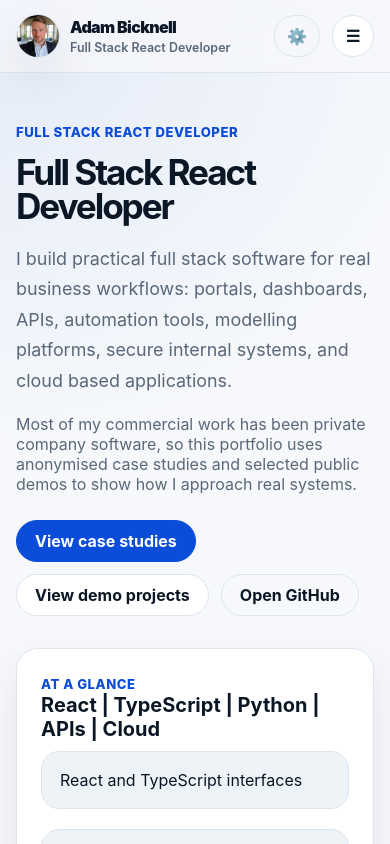
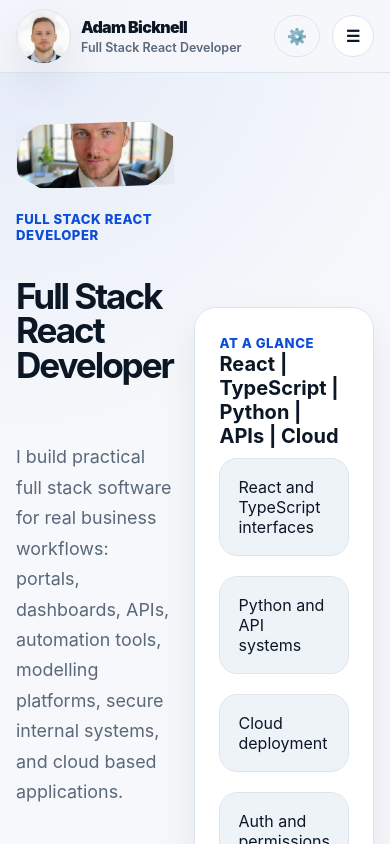
Before and after one commit to adambicknell/development-portfolio, a Next.js app: page / in a window 390 px wide. Shown: the top 844 px of the page. Built offline with nearby package versions, Linux system fonts and the light colour scheme.

Commit message:
ADD: Photos to pages.

```diff
--- a/src/app/globals.css
+++ b/src/app/globals.css
@@ -1,4 +1,4 @@
-@import 'animate.css';
+@import "animate.css";
 
 :root {
   --bg: #f6f8fb;
@@ -9,7 +9,7 @@
   --border: #dce4ee;
   --primary: #0b4dd8;
   --primaryInk: #ffffff;
-  --shadow: 0 18px 40px rgba(15,23,42,.08);
+  --shadow: 0 18px 40px rgba(15, 23, 42, 0.08);
 }
 [data-theme="dark"] {
   --bg: #07111f;
@@ -20,84 +20,438 @@
   --border: #21354f;
   --primary: #6aa5ff;
   --primaryInk: #05101f;
-  --shadow: 0 18px 40px rgba(0,0,0,.28);
+  --shadow: 0 18px 40px rgba(0, 0, 0, 0.28);
 }
-* { box-sizing: border-box; }
+* {
+  box-sizing: border-box;
+}
 body {
   margin: 0;
-  background: radial-gradient(circle at top left, rgba(11,77,216,.08), transparent 28rem), var(--bg);
+  background:
+    radial-gradient(
+      circle at top left,
+      rgba(11, 77, 216, 0.08),
+      transparent 28rem
+    ),
+    var(--bg);
   color: var(--text);
-  font-family: Inter, ui-sans-serif, system-ui, -apple-system, BlinkMacSystemFont, "Segoe UI", sans-serif;
+  font-family:
+    Inter,
+    ui-sans-serif,
+    system-ui,
+    -apple-system,
+    BlinkMacSystemFont,
+    "Segoe UI",
+    sans-serif;
 }
-a { color: inherit; text-decoration: none; }
-button, input, select { font: inherit; }
-button { cursor: pointer; }
-:focus-visible { outline: 3px solid var(--primary); outline-offset: 3px; }
-.container { width: min(1180px, calc(100% - 32px)); margin: 0 auto; }
-.section { padding: 72px 0; }
-.section-tight { padding: 42px 0; }
-.grid { display: grid; gap: 20px; }
-.grid-2 { grid-template-columns: repeat(2, minmax(0, 1fr)); }
-.grid-3 { grid-template-columns: repeat(3, minmax(0, 1fr)); }
-.grid-4 { grid-template-columns: repeat(4, minmax(0, 1fr)); }
-.card { background: color-mix(in srgb, var(--surface) 94%, transparent); border: 1px solid var(--border); border-radius: 22px; box-shadow: var(--shadow); padding: 24px; animation-name: fadeInUp; animation-duration: .7s; animation-fill-mode: both; }
-.card-soft { background: var(--soft); border: 1px solid var(--border); border-radius: 18px; padding: 18px; }
-.eyebrow { color: var(--primary); font-size: .82rem; font-weight: 800; letter-spacing: .04em; text-transform: uppercase; }
-.h1 { font-size: clamp(2.2rem, 5vw, 4.8rem); line-height: .98; letter-spacing: -.06em; margin: 14px 0 20px; }
-.h2 { font-size: clamp(1.9rem, 3vw, 3.1rem); line-height: 1; letter-spacing: -.05em; margin: 0 0 16px; }
-.h3 { font-size: 1.25rem; line-height: 1.2; margin: 0 0 10px; }
-.lead { color: var(--muted); font-size: 1.12rem; line-height: 1.7; max-width: 760px; }
-.muted { color: var(--muted); }
-.row { display: flex; gap: 12px; flex-wrap: wrap; align-items: center; }
-.space-between { display: flex; align-items: center; justify-content: space-between; gap: 20px; }
-.button { display: inline-flex; align-items: center; justify-content: center; gap: 8px; min-height: 42px; border-radius: 999px; padding: 0 18px; border: 1px solid var(--border); background: var(--surface); color: var(--text); font-weight: 700; }
-.button.primary { background: var(--primary); color: var(--primaryInk); border-color: var(--primary); }
-.button.ghost { background: transparent; }
-.tag { display: inline-flex; border: 1px solid var(--border); background: var(--soft); color: var(--muted); border-radius: 999px; padding: 5px 9px; font-size: .8rem; font-weight: 700; }
-.badge { display: inline-flex; border-radius: 999px; padding: 5px 10px; background: color-mix(in srgb, var(--primary) 14%, var(--surface)); color: var(--primary); font-weight: 800; font-size: .78rem; }
-.input, .select { width: 100%; min-height: 44px; border: 1px solid var(--border); background: var(--surface); color: var(--text); border-radius: 14px; padding: 0 14px; }
-.site-header { position: sticky; top: 0; z-index: 40; backdrop-filter: blur(18px); background: color-mix(in srgb, var(--bg) 78%, transparent); border-bottom: 1px solid var(--border); }
-.header-inner { min-height: 72px; display: flex; align-items: center; justify-content: space-between; gap: 20px; }
-.logo { display: inline-flex; align-items: center; gap: 10px; font-weight: 900; letter-spacing: -.04em; }
-.logo-avatar { width: 44px; height: 44px; border-radius: 999px; object-fit: cover; border: 1px solid var(--border); box-shadow: var(--shadow); flex-shrink: 0; }
-.logo > span { display: block; }
-.logo > span > span { display: block; color: var(--muted); font-weight: 600; font-size: .78rem; letter-spacing: 0; margin-top: 3px; }
-.nav { display: flex; gap: 16px; align-items: center; }
-.nav a { color: var(--muted); font-weight: 700; font-size: .9rem; }
-.nav a:hover { color: var(--text); }
-.nav-icon-link { display: inline-flex; align-items: center; gap: 6px; }
-.mobile-menu-button { display: none; }
-.mobile-panel { display: none; }
-.icon-button { min-width: 42px; padding: 0 12px; }
-.footer { background: #061022; color: #edf4ff; padding: 42px 0; margin-top: 64px; }
-.footer a, .footer .muted { color: #bac8dc; }
-.footer-icon-link { display: inline-flex; align-items: center; gap: 8px; }
-.hero-grid { display: grid; grid-template-columns: 1.25fr .75fr; gap: 32px; align-items: start; }
-.sticky { position: sticky; top: 96px; }
-.preview-panel { min-height: 190px; border-radius: 18px; border: 1px solid var(--border); background: linear-gradient(135deg, var(--soft), var(--surface)); padding: 18px; }
-.diagram-row { display: flex; align-items: center; gap: 10px; flex-wrap: wrap; }
-.diagram-node { border: 1px solid var(--border); background: var(--surface); padding: 12px 14px; border-radius: 14px; font-weight: 800; }
-.arrow { color: var(--muted); }
-.overlay { position: fixed; inset: 0; height: 100vh; background: rgba(2,6,23,.5); z-index: 80; display: grid; place-items: start center; padding-top: 10vh; }
-.modal { width: min(880px, calc(100% - 32px)); max-height: 80vh; overflow: auto; background: var(--surface); border: 1px solid var(--border); border-radius: 24px; box-shadow: 0 40px 90px rgba(0,0,0,.35); padding: 20px; }
-.skip-link { position: absolute; top: -100px; left: 12px; background: var(--primary); color: var(--primaryInk); padding: 10px 14px; border-radius: 10px; z-index: 100; }
-.skip-link:focus { top: 12px; }
+a {
+  color: inherit;
+  text-decoration: none;
+}
+button,
+input,
+select {
+  font: inherit;
+}
+button {
+  cursor: pointer;
+}
+:focus-visible {
+  outline: 3px solid var(--primary);
+  outline-offset: 3px;
+}
+.container {
+  width: min(1180px, calc(100% - 32px));
+  margin: 0 auto;
+}
+.section {
+  padding: 72px 0;
+}
+.section-tight {
+  padding: 42px 0;
+}
+.grid {
+  display: grid;
+  gap: 20px;
+}
+.grid-2 {
+  grid-template-columns: repeat(2, minmax(0, 1fr));
+}
+.grid-3 {
+  grid-template-columns: repeat(3, minmax(0, 1fr));
+}
+.grid-4 {
+  grid-template-columns: repeat(4, minmax(0, 1fr));
+}
+.card {
+  background: color-mix(in srgb, var(--surface) 94%, transparent);
+  border: 1px solid var(--border);
+  border-radius: 22px;
+  box-shadow: var(--shadow);
+  padding: 24px;
+  animation-name: fadeInUp;
+  animation-duration: 0.7s;
+  animation-fill-mode: both;
+}
+.card-soft {
+  background: var(--soft);
+  border: 1px solid var(--border);
+  border-radius: 18px;
+  padding: 18px;
+}
+.eyebrow {
+  color: var(--primary);
+  font-size: 0.82rem;
+  font-weight: 800;
+  letter-spacing: 0.04em;
+  text-transform: uppercase;
+}
+.h1 {
+  font-size: clamp(2.2rem, 5vw, 4.8rem);
+  line-height: 0.98;
+  letter-spacing: -0.06em;
+  margin: 14px 0 20px;
+}
+.h2 {
+  font-size: clamp(1.9rem, 3vw, 3.1rem);
+  line-height: 1;
+  letter-spacing: -0.05em;
+  margin: 0 0 16px;
+}
+.h3 {
+  font-size: 1.25rem;
+  line-height: 1.2;
+  margin: 0 0 10px;
+}
+.lead {
+  color: var(--muted);
+  font-size: 1.12rem;
+  line-height: 1.7;
+  max-width: 760px;
+}
+.muted {
+  color: var(--muted);
+}
+.row {
+  display: flex;
+  gap: 12px;
+  flex-wrap: wrap;
+  align-items: center;
+}
+.space-between {
+  display: flex;
+  align-items: center;
+  justify-content: space-between;
+  gap: 20px;
+}
+.button {
+  display: inline-flex;
+  align-items: center;
+  justify-content: center;
+  gap: 8px;
+  min-height: 42px;
+  border-radius: 999px;
+  padding: 0 18px;
+  border: 1px solid var(--border);
+  background: var(--surface);
+  color: var(--text);
+  font-weight: 700;
+}
+.button.primary {
+  background: var(--primary);
+  color: var(--primaryInk);
+  border-color: var(--primary);
+}
+.button.ghost {
+  background: transparent;
+}
+.tag {
+  display: inline-flex;
+  border: 1px solid var(--border);
+  background: var(--soft);
+  color: var(--muted);
+  border-radius: 999px;
+  padding: 5px 9px;
+  font-size: 0.8rem;
+  font-weight: 700;
+}
+.badge {
+  display: inline-flex;
+  border-radius: 999px;
+  padding: 5px 10px;
+  background: color-mix(in srgb, var(--primary) 14%, var(--surface));
+  color: var(--primary);
+  font-weight: 800;
+  font-size: 0.78rem;
+}
+.input,
+.select {
+  width: 100%;
+  min-height: 44px;
+  border: 1px solid var(--border);
+  background: var(--surface);
+  color: var(--text);
+  border-radius: 14px;
+  padding: 0 14px;
+}
+.site-header {
+  position: sticky;
+  top: 0;
+  z-index: 40;
+  backdrop-filter: blur(18px);
+  background: color-mix(in srgb, var(--bg) 78%, transparent);
+  border-bottom: 1px solid var(--border);
+}
+.header-inner {
+  min-height: 72px;
+  display: flex;
+  align-items: center;
+  justify-content: space-between;
+  gap: 20px;
+}
+.logo {
+  display: inline-flex;
+  align-items: center;
+  gap: 10px;
+  font-weight: 900;
+  letter-spacing: -0.04em;
+}
+.logo-avatar {
+  width: 55px;
+  height: 55px;
+  border-radius: 999px;
+  border: 1px solid var(--border);
+  box-shadow: var(--shadow);
+  flex-shrink: 0;
+}
+.logo > span {
+  display: block;
+}
+.logo > span > span {
+  display: block;
+  color: var(--muted);
+  font-weight: 600;
+  font-size: 0.78rem;
+  letter-spacing: 0;
+  margin-top: 3px;
+}
+.nav {
+  display: flex;
+  gap: 16px;
+  align-items: center;
+}
+.nav a {
+  color: var(--muted);
+  font-weight: 700;
+  font-size: 0.9rem;
+}
+.nav a:hover {
+  color: var(--text);
+}
+.nav-icon-link {
+  display: inline-flex;
+  align-items: center;
+  gap: 6px;
+}
+.mobile-menu-button {
+  display: none;
+}
+.mobile-panel {
+  display: none;
+}
+.icon-button {
+  min-width: 42px;
+  padding: 0 12px;
+}
+.footer {
+  background: #061022;
+  color: #edf4ff;
+  padding: 42px 0;
+  margin-top: 64px;
+}
+.footer a,
+.footer .muted {
+  color: #bac8dc;
+}
+.footer-icon-link {
+  display: inline-flex;
+  align-items: center;
+  gap: 8px;
+}
+.hero-grid {
+  display: grid;
+  grid-template-columns: 1.25fr 0.75fr;
+  gap: 32px;
+  align-items: start;
+}
+.hero-left-stack {
+  display: grid;
+  gap: 22px;
+}
+.aside-stack {
+  display: grid;
+  gap: 22px;
+}
+.photo-frame {
+  position: relative;
+  isolation: isolate;
+  overflow: hidden;
+  border: 1px solid var(--border);
+  box-shadow: var(--shadow);
+  background: color-mix(in srgb, var(--surface) 88%, transparent);
+}
+.photo-frame::before {
+  content: "";
+  position: absolute;
+  inset: 12px -12px -12px 12px;
+  border: 1px solid color-mix(in srgb, var(--primary) 32%, var(--border));
+  border-radius: inherit;
+  background: linear-gradient(
+    145deg,
+    color-mix(in srgb, var(--primary) 16%, transparent),
+    transparent
+  );
+  z-index: -1;
+}
+.photo-frame-image {
+  object-fit: cover;
+}
+.photo-frame-tall {
+  width: min(100%, 360px);
+  aspect-ratio: 3 / 4.4;
+  border-radius: 34px 22px 42px 24px;
+}
+.photo-frame-wide {
+  width: min(100%, 620px);
+  aspect-ratio: 16 / 9;
+  border-radius: 24px 40px 20px 36px;
+}
+.photo-frame-feature {
+  width: min(100%, 420px);
+  aspect-ratio: 5 / 4;
+  border-radius: 38px 14px 42px 22px;
+  clip-path: polygon(0 7%, 84% 0, 100% 24%, 100% 93%, 16% 100%, 0 78%);
+}
+.photo-frame-feature-top {
+  width: min(100%, 760px);
+  aspect-ratio: 21 / 9;
+}
+.sticky {
+  position: sticky;
+  top: 96px;
+}
+.preview-panel {
+  min-height: 190px;
+  border-radius: 18px;
+  border: 1px solid var(--border);
+  background: linear-gradient(135deg, var(--soft), var(--surface));
+  padding: 18px;
+}
+.diagram-row {
+  display: flex;
+  align-items: center;
+  gap: 10px;
+  flex-wrap: wrap;
+}
+.diagram-node {
+  border: 1px solid var(--border);
+  background: var(--surface);
+  padding: 12px 14px;
+  border-radius: 14px;
+  font-weight: 800;
+}
+.arrow {
+  color: var(--muted);
+}
+.overlay {
+  position: fixed;
+  inset: 0;
+  height: 100vh;
+  background: rgba(2, 6, 23, 0.5);
+  z-index: 80;
+  display: grid;
+  place-items: start center;
+  padding-top: 10vh;
+}
+.modal {
+  width: min(880px, calc(100% - 32px));
+  max-height: 80vh;
+  overflow: auto;
+  background: var(--surface);
+  border: 1px solid var(--border);
+  border-radius: 24px;
+  box-shadow: 0 40px 90px rgba(0, 0, 0, 0.35);
+  padding: 20px;
+}
+.skip-link {
+  position: absolute;
+  top: -100px;
+  left: 12px;
+  background: var(--primary);
+  color: var(--primaryInk);
+  padding: 10px 14px;
+  border-radius: 10px;
+  z-index: 100;
+}
+.skip-link:focus {
+  top: 12px;
+}
 
-.animate-fade-in-left { animation-name: fadeInLeft; animation-duration: .75s; animation-fill-mode: both; }
-.animate-fade-in-right { animation-name: fadeInRight; animation-duration: .75s; animation-fill-mode: both; }
-.animate-fade-in-up { animation-name: fadeInUp; animation-duration: .7s; animation-fill-mode: both; }
+.animate-fade-in-left {
+  animation-name: fadeInLeft;
+  animation-duration: 0.75s;
+  animation-fill-mode: both;
+}
+.animate-fade-in-right {
+  animation-name: fadeInRight;
+  animation-duration: 0.75s;
+  animation-fill-mode: both;
+}
+.animate-fade-in-up {
+  animation-name: fadeInUp;
+  animation-duration: 0.7s;
+  animation-fill-mode: both;
+}
 
-.animate-grid-2 > :nth-child(odd) { animation-name: fadeInLeft; animation-duration: .7s; animation-fill-mode: both; }
-.animate-grid-2 > :nth-child(even) { animation-name: fadeInRight; animation-duration: .7s; animation-fill-mode: both; }
-.animate-grid-3 > :nth-child(3n+1),
-.animate-grid-4 > :nth-child(4n+1) { animation-name: fadeInLeft; animation-duration: .7s; animation-fill-mode: both; }
+.animate-grid-2 > :nth-child(odd) {
+  animation-name: fadeInLeft;
+  animation-duration: 0.7s;
+  animation-fill-mode: both;
+}
+.animate-grid-2 > :nth-child(even) {
+  animation-name: fadeInRight;
+  animation-duration: 0.7s;
+  animation-fill-mode: both;
+}
+.animate-grid-3 > :nth-child(3n + 1),
+.animate-grid-4 > :nth-child(4n + 1) {
+  animation-name: fadeInLeft;
+  animation-duration: 0.7s;
+  animation-fill-mode: both;
+}
 .animate-grid-3 > :nth-child(3n),
-.animate-grid-4 > :nth-child(4n) { animation-name: fadeInRight; animation-duration: .7s; animation-fill-mode: both; }
-.animate-grid-3 > :nth-child(3n+2),
-.animate-grid-4 > :nth-child(4n+2),
-.animate-grid-4 > :nth-child(4n+3) { animation-name: fadeInUp; animation-duration: .7s; animation-fill-mode: both; }
-.animate-grid-single > :nth-child(odd) { animation-name: fadeInLeft; animation-duration: .7s; animation-fill-mode: both; }
-.animate-grid-single > :nth-child(even) { animation-name: fadeInRight; animation-duration: .7s; animation-fill-mode: both; }
+.animate-grid-4 > :nth-child(4n) {
+  animation-name: fadeInRight;
+  animation-duration: 0.7s;
+  animation-fill-mode: both;
+}
+.animate-grid-3 > :nth-child(3n + 2),
+.animate-grid-4 > :nth-child(4n + 2),
+.animate-grid-4 > :nth-child(4n + 3) {
+  animation-name: fadeInUp;
+  animation-duration: 0.7s;
+  animation-fill-mode: both;
+}
+.animate-grid-single > :nth-child(odd) {
+  animation-name: fadeInLeft;
+  animation-duration: 0.7s;
+  animation-fill-mode: both;
+}
+.animate-grid-single > :nth-child(even) {
+  animation-name: fadeInRight;
+  animation-duration: 0.7s;
+  animation-fill-mode: both;
+}
 
 @media (prefers-reduced-motion: reduce) {
   .card,
@@ -123,16 +477,50 @@ html[data-reduced-motion="true"] .card {
   animation: none !important;
 }
 
-@media(max-width:900px) {
-  .grid-2,.grid-3,.grid-4,.hero-grid { grid-template-columns: 1fr; }
-  .nav { display: none; }
-  .mobile-menu-button { display: inline-flex; }
-  .mobile-panel { display: grid; gap: 12px; padding: 16px; border-top: 1px solid var(--border); }
-  .sticky { position: static; }
-  .section { padding: 48px 0; }
+@media (max-width: 900px) {
+  .grid-2,
+  .grid-3,
+  .grid-4,
+  .hero-grid {
+    grid-template-columns: 1fr;
+  }
+  .photo-frame-tall,
+  .photo-frame-wide,
+  .photo-frame-feature,
+  .photo-frame-feature-top {
+    width: 100%;
+  }
+  .nav {
+    display: none;
+  }
+  .mobile-menu-button {
+    display: inline-flex;
+  }
+  .mobile-panel {
+    display: grid;
+    gap: 12px;
+    padding: 16px;
+    border-top: 1px solid var(--border);
+  }
+  .sticky {
+    position: static;
+  }
+  .section {
+    padding: 48px 0;
+  }
 }
 @media print {
-  .site-header,.footer,.no-print { display: none !important; }
-  body { background: white; color: black; }
-  .card { box-shadow: none; border: 1px solid #ddd; }
+  .site-header,
+  .footer,
+  .no-print {
+    display: none !important;
+  }
+  body {
+    background: white;
+    color: black;
+  }
+  .card {
+    box-shadow: none;
+    border: 1px solid #ddd;
+  }
 }
--- a/src/app/page.tsx
+++ b/src/app/page.tsx
@@ -1,32 +1,79 @@
-import Link from 'next/link';
-import { HomeProofSections } from '@/components/home/HomeProofSections';
-import { site } from '@/data/site';
-import { JsonLd, personSchema } from '@/lib/schema';
+import Link from "next/link";
+import Image from "next/image";
+import { HomeProofSections } from "@/components/home/HomeProofSections";
+import { site } from "@/data/site";
+import { JsonLd, personSchema } from "@/lib/schema";
 
 export default function HomePage() {
   return (
     <>
       <JsonLd data={personSchema} />
       <section className="section">
-        <div className="container hero-grid">
-          <div className="animate-fade-in-left">
+        <div className="container">
+          <div className="space-between">
+            <div
+              className="animate-fade-in-left hero-left-stack"
+              style={{ maxWidth: 760 }}
+            >
+              <div className="photo-frame photo-frame-feature photo-frame-feature-top">
+                <Image
+                  src="/adam1.jpg"
+                  alt="Portrait photo of Adam"
+                  fill
+                  sizes="(max-width: 420px) 100vw, 420px"
+                  className="photo-frame-image"
+                />
+              </div>
               <span className="eyebrow">{site.role}</span>
               <h1 className="h1">Full Stack React Developer</h1>
-            <p className="lead">I build practical full stack software for real business workflows: portals, dashboards, APIs, automation tools, modelling platforms, secure internal systems, and cloud based applications.</p>
-            <p className="muted">Most of my commercial work has been private company software, so this portfolio uses anonymised case studies and selected public demos to show how I approach real systems.</p>
+              <p className="lead">
+                I build practical full stack software for real business
+                workflows: portals, dashboards, APIs, automation tools,
+                modelling platforms, secure internal systems, and cloud based
+                applications.
+              </p>
+              <p className="muted">
+                Most of my commercial work has been private company software, so
+                this portfolio uses anonymised case studies and selected public
+                demos to show how I approach real systems.
+              </p>
               <div className="row" style={{ marginTop: 26 }}>
-              <Link className="button primary" href="/case-studies">View case studies</Link>
-              <Link className="button" href="/demo-projects">View demo projects</Link>
-              <a className="button ghost" href={site.github}>Open GitHub</a>
+                <Link className="button primary" href="/case-studies">
+                  View case studies
+                </Link>
+                <Link className="button" href="/demo-projects">
+                  View demo projects
+                </Link>
+                <a className="button ghost" href={site.github}>
+                  Open GitHub
+                </a>
               </div>
             </div>
-          <aside className="card animate-fade-in-right">
+            <aside className="animate-fade-in-right">
+              <div className="section-tight">
+                <div className="card">
                   <span className="eyebrow">At a glance</span>
-            <h2 className="h3">React | TypeScript | Python | APIs | Cloud</h2>
+                  <h2 className="h3">
+                    React | TypeScript | Python | APIs | Cloud
+                  </h2>
                   <div className="grid">
-              {['React and TypeScript interfaces', 'Python and API systems', 'Cloud deployment', 'Auth and permissions', 'Internal tools and SaaS', 'Production support'].map(item => <div className="card-soft" key={item}>{item}</div>)}
+                    {[
+                      "React and TypeScript interfaces",
+                      "Python and API systems",
+                      "Cloud deployment",
+                      "Auth and permissions",
+                      "Internal tools and SaaS",
+                      "Production support",
+                    ].map((item) => (
+                      <div className="card-soft" key={item}>
+                        {item}
+                      </div>
+                    ))}
+                  </div>
+                </div>
               </div>
             </aside>
+          </div>
         </div>
       </section>
 
```
Also changed, not shown: src/app/about/page.tsx (+69 -3 lines), src/app/contact/page.tsx (+13 -1 lines), public/adam.jpg, public/adam1.jpg (added). Lines whose indentation alone changed are shown as unchanged.
